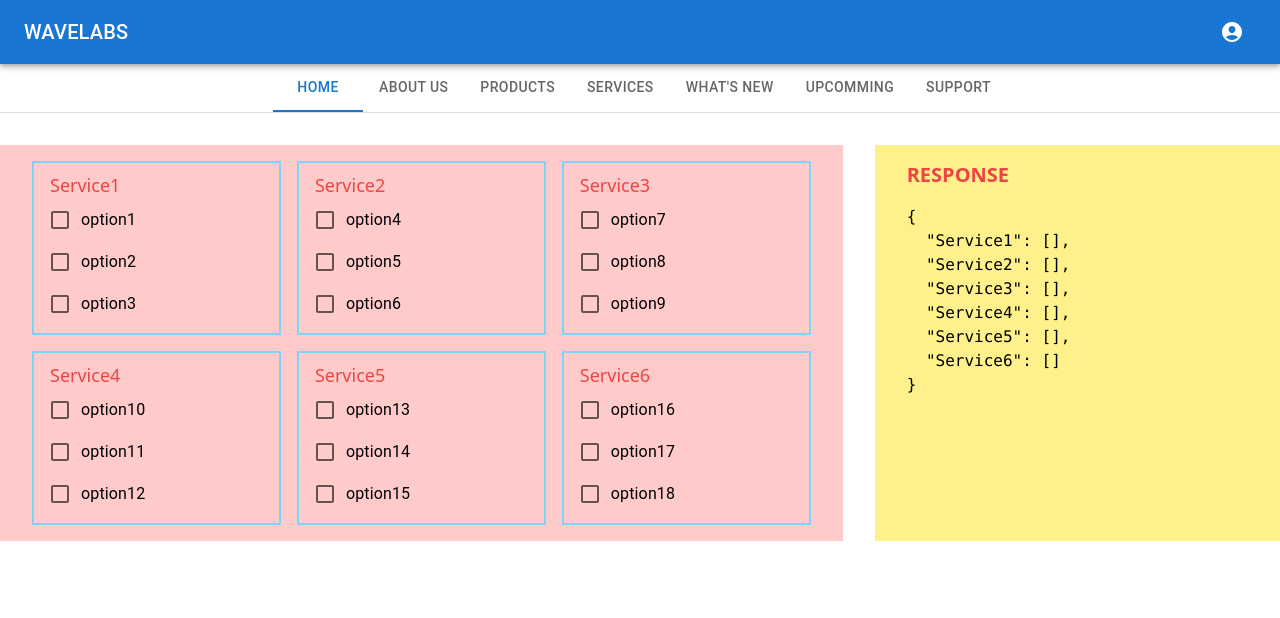
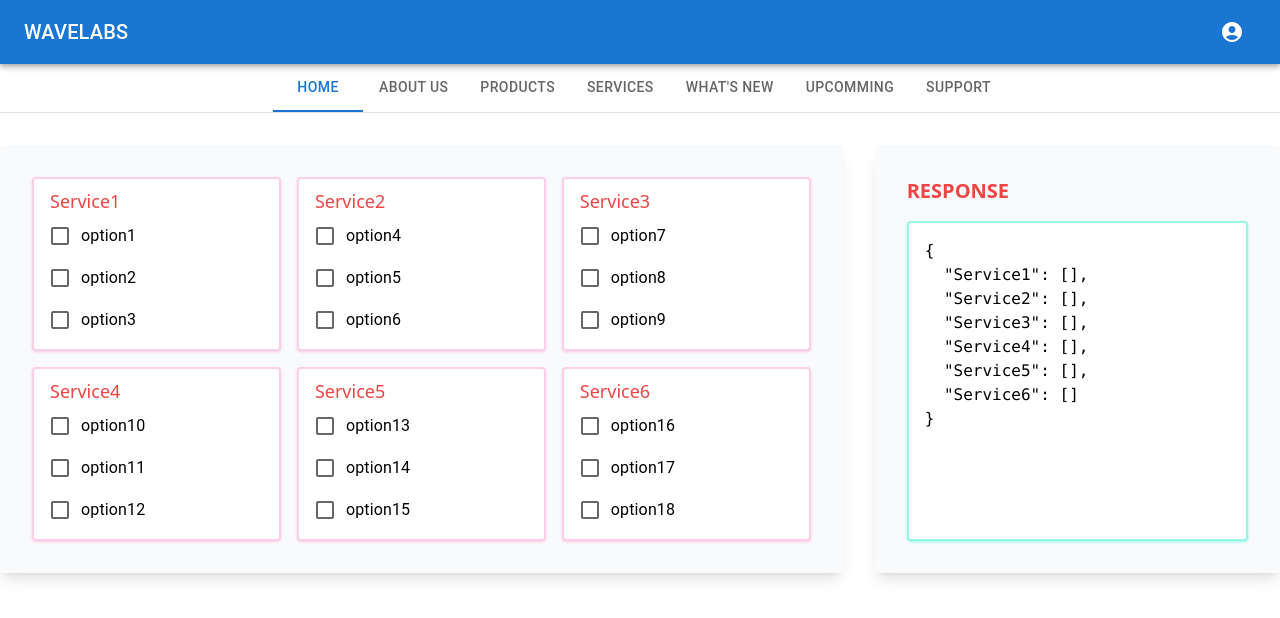
Before and after one commit to BachTranAnhDuc/Random-Custom, a React (Vite) app: page / in a window 1280 px wide. Shown: the top 618 px of the page. Built offline with nearby package versions, Linux system fonts and the light colour scheme.

Commit message:
feat(UI): Custom UI for home page

```diff
--- a/src/components/ServiceItem/index.tsx
+++ b/src/components/ServiceItem/index.tsx
@@ -26,7 +26,7 @@ const ServiceItem: React.FC<IServiceItem> = ({
   };
 
   return (
-    <div className="border-solid border-2 border-sky-300 px-4 py-2">
+    <div className="border-solid border-2 rounded border-pink-200 bg-white shadow shadow-pink-200 px-4 py-2">
       <div>
         <p className="text-lg text-red-500 font-medium">{nameService}</p>
       </div>
--- a/src/layouts/ShareLayout.tsx
+++ b/src/layouts/ShareLayout.tsx
@@ -10,7 +10,7 @@ const ShareLayout: React.FC = () => {
 
       <TabsList></TabsList>
 
-      <div className="max-w-7xl mt-8 mx-auto">
+      <div className="max-w-7xl my-8 mx-auto">
         <Outlet></Outlet>
       </div>
     </Box>
--- a/src/pages/home-page/index.tsx
+++ b/src/pages/home-page/index.tsx
@@ -13,8 +13,8 @@ const HomePage: React.FC = () => {
   const dataServices = useAppSelector((store) => store.services);
 
   return (
-    <div className="grid grid-cols-3 gap-x-8">
-      <div className="bg-red-200 px-8 py-4 col-start-1 col-end-3 grid grid-cols-3 gap-4">
+    <div className="grid grid-cols-3 gap-x-8 items-start">
+      <div className="bg-gray-50 shadow-lg rounded p-8 col-start-1 col-end-3 grid grid-cols-3 gap-4">
         <ServiceItem
           nameService={SERVICE_01}
           valuesService={["option1", "option2", "option3"]}
@@ -46,13 +46,15 @@ const HomePage: React.FC = () => {
         ></ServiceItem>
       </div>
 
-      <div className="bg-yellow-200 px-8 py-4 grid grid-rows-[max-content_1fr] gap-4">
+      <div className="bg-gray-50 h-full shadow-lg rounded  p-8 grid grid-rows-[max-content_1fr] gap-4">
         <div>
           <p className="text-xl font-bold text-red-500 uppercase">response</p>
         </div>
 
-        <div>
-          <pre>{JSON.stringify(dataServices, null, 2)}</pre>
+        <div className="bg-white p-4 rounded border-2 border-teal-200 shadow shadow-teal-200">
+          <pre>
+            <code>{JSON.stringify(dataServices, null, 2)}</code>
+          </pre>
         </div>
       </div>
     </div>
```
